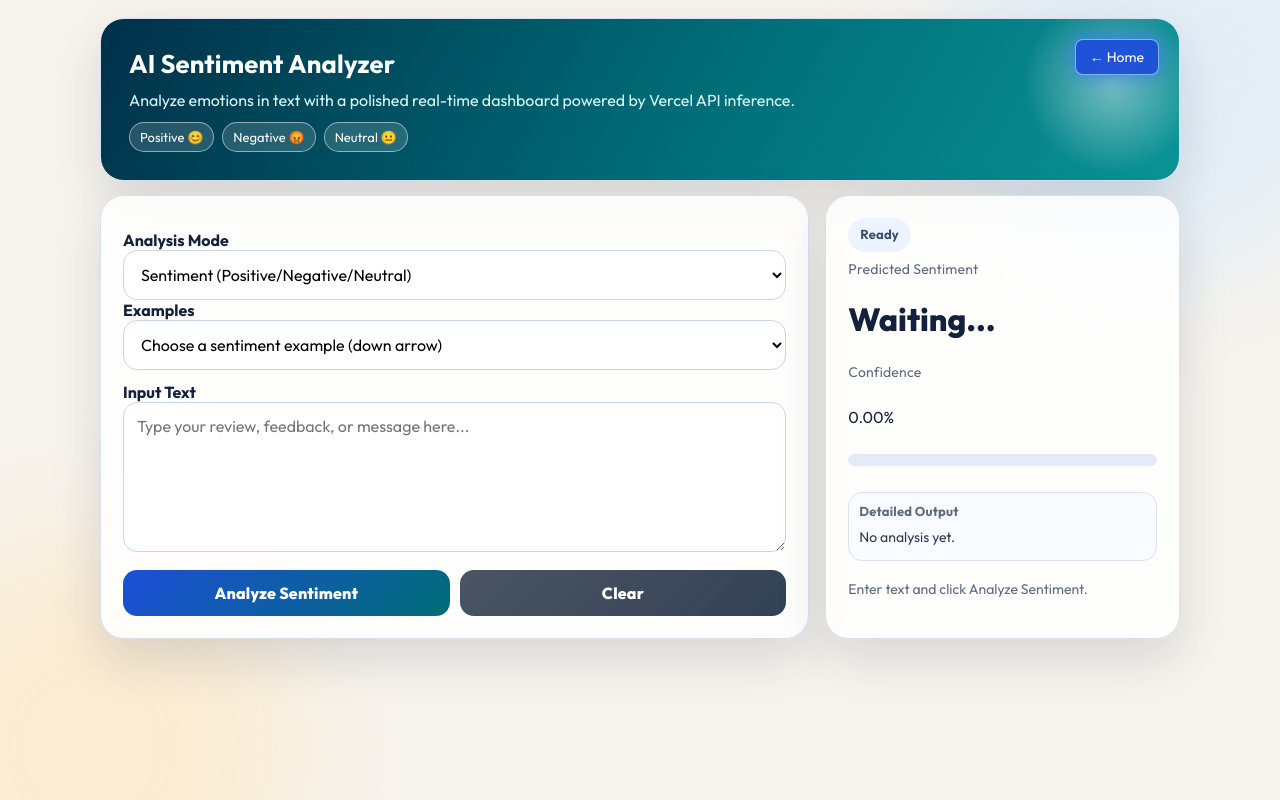
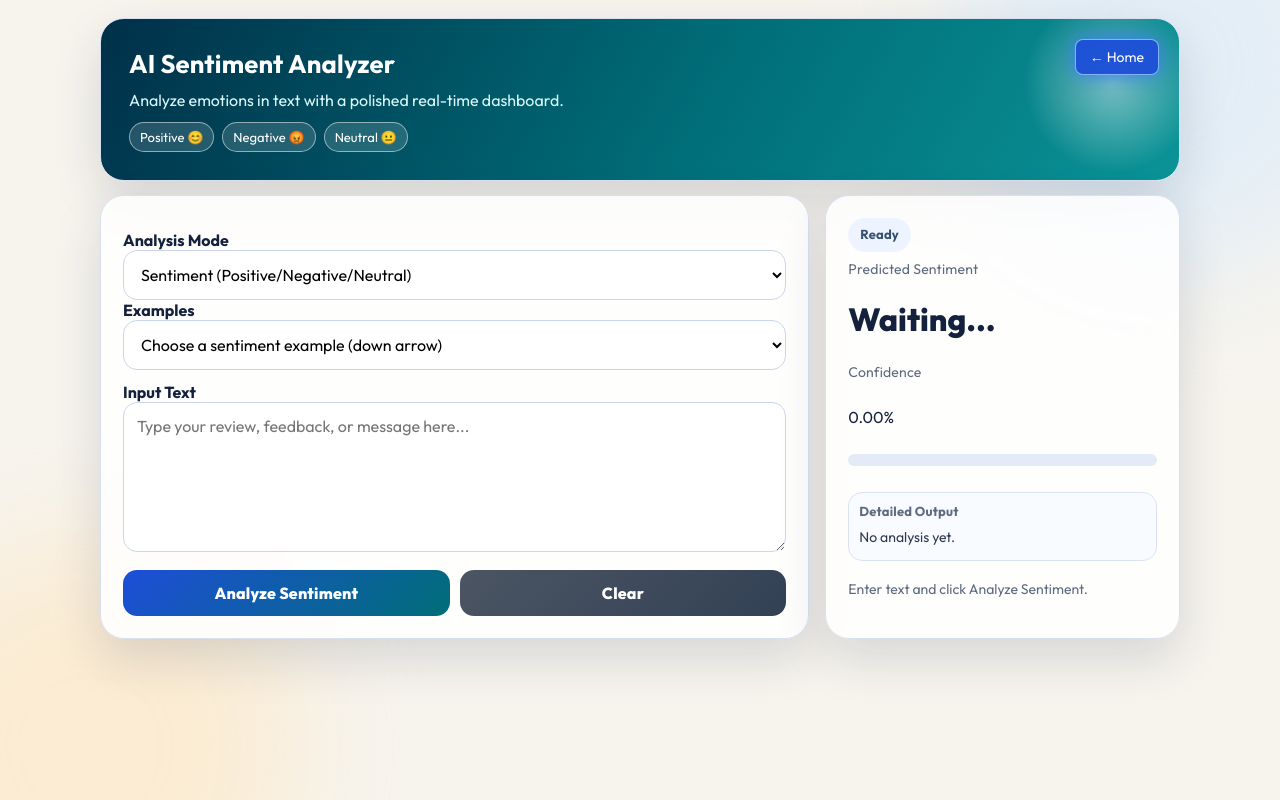
Before and after one commit to bikram73/AI_Sentiment_Analysis, a website: page Sentiment_Analysis.html in a window 1280 px wide. Drawn offline with Linux system fonts and the light colour scheme.

Commit message:
first commit

```diff
--- a/Sentiment_Analysis.html
+++ b/Sentiment_Analysis.html
@@ -343,7 +343,7 @@
       <section class="hero">
         <a href="index.html" class="home-btn">← Home</a>
         <h1>AI Sentiment Analyzer</h1>
-        <p>Analyze emotions in text with a polished real-time dashboard powered by Vercel API inference.</p>
+        <p>Analyze emotions in text with a polished real-time dashboard.</p>
         <div class="hero-badges">
           <span>Positive 😊</span>
           <span>Negative 😡</span>
```
Also changed, not shown: README.md.
